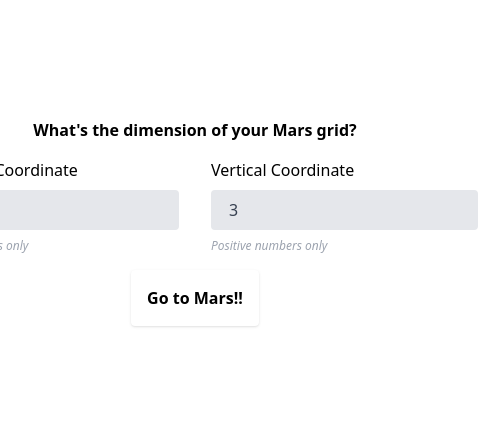
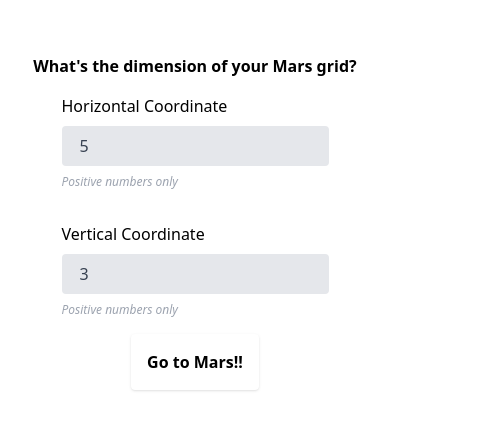
Before and after one commit to nuriaricart/martian-robots, a React (Vite) app: page / in a window 390 px wide. Shown: the part 200-630 px from the top of the page, 478 px wide, since content can reach past the window. Built offline with nearby package versions, Linux system fonts and the light colour scheme.

Commit message:
style: update component title styling and position

```diff
--- a/src/components/common/Container.tsx
+++ b/src/components/common/Container.tsx
@@ -2,7 +2,7 @@ import classNames from "classnames";
 
 function Container(props: {children: JSX.Element | JSX.Element[], className?: string}) {
     return (
-        <div className={classNames("h-full w-full flex p-24 items-center", props.className)}>
+        <div className={classNames("h-full w-full flex p-8 sm:p-24 items-center", props.className)}>
             {props.children}
         </div>
     )
--- a/src/components/forms/GridForm.tsx
+++ b/src/components/forms/GridForm.tsx
@@ -28,8 +28,8 @@ function GridForm(props: FormProps) {
     return (
         <Container className="justify-center">
             <div className="flex flex-col gap-4 items-center">
-                <h1 className="font-bold">What's the dimension of your Mars grid?</h1>
-                <div className="flex gap-8">
+                <h1 className="font-bold text-center">What's the dimension of your Mars grid?</h1>
+                <div className="flex flex-col sm:flex-row gap-8">
                     <InputWrapper
                         labelText="Horizontal Coordinate"
                         value={gridCoord.x}
--- a/src/components/landing/RobotLanding.tsx
+++ b/src/components/landing/RobotLanding.tsx
@@ -34,8 +34,11 @@ function RobotLanding(props: RobotLandingProps) {
     const goBack = useCallback(() => {setIsRobotForm(false)}, [setIsRobotForm]);
 
     return (
-        <Container className="flex-col">
-            <Button label="Go back" onClick={goBack} className="self-start min-w-[150px]" />
+        <Container className="flex-col justify-center">
+            <div className="w-full flex items-center gap-8">
+                <Button label="Go back" onClick={goBack} className="self-start min-w-[150px]" />
+                <div className="justify-center">Size of Mars | X: {gridSize.x} Y: {gridSize.y}</div>
+            </div>
             <div className="max-h-[65%] flex flex-col md:flex-row gap-8 w-full h-full">
                 <RobotForm saveRobot={saveRobot} gridSize={gridSize} />
                 <Robots robots={robots} setRobots={setRobots} gridSize={gridSize} />
```
